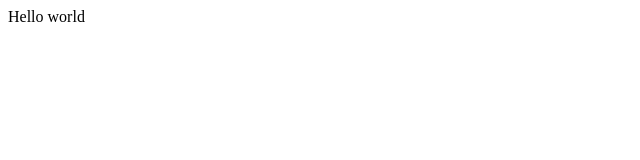
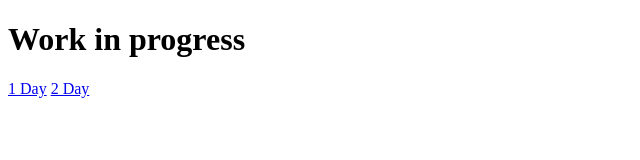
Before and after one commit to sos321/50projects, a plain HTML site: page index.html in a window 1280 px wide. Shown: the whole page, without its empty margins (0-640 px from the left). Drawn offline with Linux system fonts and the light colour scheme.

Commit message:
website test

```diff
--- a/index.html
+++ b/index.html
@@ -10,6 +10,8 @@
     <title>50 Projects in 50 Days</title>
   </head>
   <body>
-    Hello world
+    <h1>Work in progress</h1>
+    <a href="./Day_01_ExpandingCards/index.html">1 Day</a>
+    <a href="./Day_02_ProgressSteps/index.html">2 Day</a>
   </body>
 </html>
```
